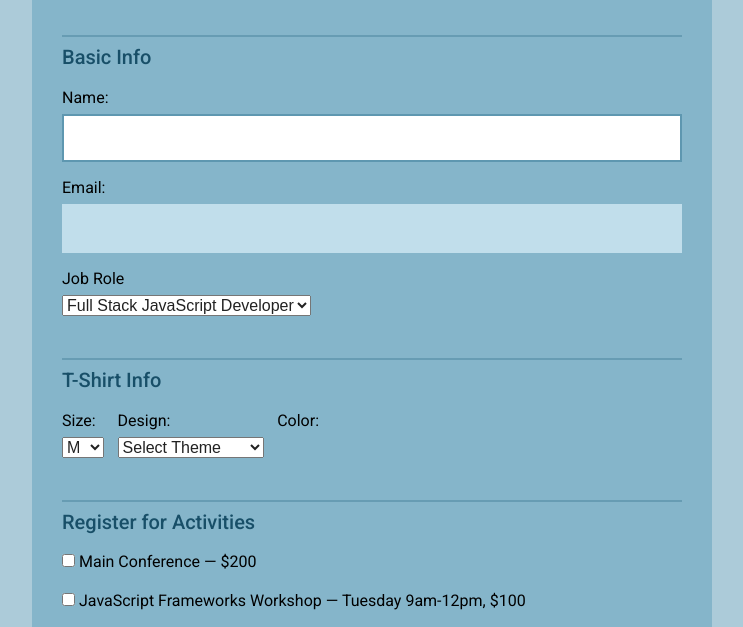
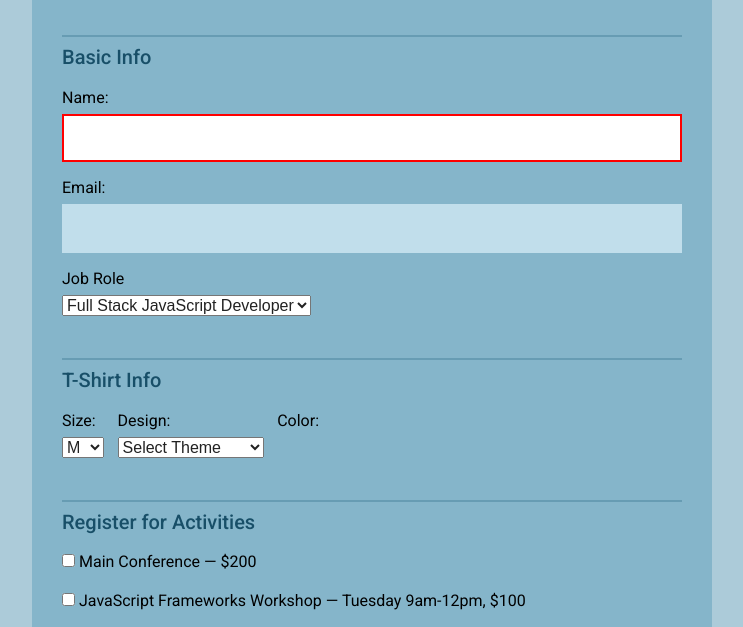
Before and after one commit to luxjoshyua/project-3-interactive-form, a plain HTML site: page index.html in a window 1280 px wide. Shown: the part 173-800 px from the top of the page, without its empty margins (268-1011 px from the left). Drawn offline with nearby package versions, Linux system fonts and the light colour scheme.

Commit message:
activity section

```diff
--- a/js/script.js
+++ b/js/script.js
@@ -54,7 +54,6 @@ $('#design').change(function () {
 });
 
 // ==== Activity ====
-
 // Save activities to a global variable as I need to access throughout
 const activities = document.querySelector('.activities');
 // Create new DOM element for activities
@@ -114,39 +113,30 @@ activities.addEventListener('change', (event) => {
   }
 });
 
-
-
 // ==== Payment ====
-
 // select the credit card div
 const credit = $('#credit-card');
-console.log(credit);
 // select the payPal div
 const payPal = $(credit).next();
 // select the Bitcoin div
 const bitCoin = $(payPal).next();
 // select the payment options
 const paymentOptions = $('#payment');
-console.log(paymentOptions);
 
 // hide the select payment text
 $('#payment options:eq(0)').attr('hidden', true);
-
 // Hide the “Select Payment Method” `option` so it doesn’t show up in the drop down menu.
 $("#payment").val($("#payment option:first").hide());
 
 // listen for changes on the payment dropdown
-$(paymentOptions).change(function(e) {
-  // 'this' sends the value result, we then use this below
+$(paymentOptions).change(function (e) {
+  // 'this' refers to the DOM element, it then sends the value result, which we use below (val)
   determinePaymentFunction($(this).val());
 });
 
 function determinePaymentFunction(val) {
   if (val === "credit card") {
-
     $('#payment option:eq(1)').prop('selected', true);
-
-    // $('#credit-card').attr('hidden', false);
     $(credit).show();
     $(payPal).hide();
     $(bitCoin).hide();
@@ -165,11 +155,92 @@ function determinePaymentFunction(val) {
     $(payPal).hide();
     $(credit).hide();
   }
-}
-
+};
+// call the function, pass the credit card parameter
 determinePaymentFunction('credit card');
 
 
-// Get the value of the payment select element, and if it’s equal to ‘credit card’, set the credit card payment section in the form to show, and set the other two options to hide.
+// ==== Form Validation and Validation Messages ====
+/* Create a separate validation function for each of the required form fields or sections
+○ Name
+○ Email
+○ Activity Section
+○ Credit Card Number (only validated if the payment method is “credit card”)
+○ Zip Code (only validated if the payment method is “credit card”)
+○ CVV (only validated if the payment method is “credit card”)
+* /
 
-// Repeat the above step with the PayPal and BitCoin options so that the selected payment is shown and the others are hidden.
+/* Name function validation
+Use a conditional to check if the input value name field isn't blank
+○ If the criteria are not met, add an error indicator and return false.
+○ If the criteria are met, remove any error indicators and return true.
+ Append element to the DOM near the input or section, give friendly error message,
+ show when the field is invalid, hide when the field is valid
+ */
+// setup the name test function
+function validateName( ) {
+  const $nameField = $('#name');
+  // select the name input, trim removes the leading and trailing spaces/new lines
+  // const $name = $.trim( $('#name').val() );
+  const $nameVal = $('#name').val();
+  if ($nameVal === '') {
+    // criteria are not met, add an error indicator
+    $nameField.css({
+      border: "2px solid red"
+    });
+    // add error message
+    $nameField.append('<span>Please enter a valid name!</span>');
+    return false;
+  } else {
+    // criteria are met, set positive colour
+    $nameField.css({
+      border: "2px solid aqua"
+    });
+    return true;
+  }
+};
+
+validateName( );
+
+
+
+
+
+
+
+
+
+
+
+
+
+/* Email
+Must be validly formatted e.g. dave@teamtreehouse.com
+○ If the criteria are not met, add an error indicator and return false.
+○ If the criteria are met, remove any error indicators and return true.
+Add error indication message that appears near the field if it's failing
+*/
+
+/* Activity
+User must select at least one checkbox under the 'Register for Activities' section of the form
+○ If the criteria are not met, add an error indicator and return false.
+○ If the criteria are met, remove any error indicators and return true.
+Add error indication message that appears near the field if it's failing
+*/
+
+/* Credit Card
+If the selected payment option is credit card, make sure the user has supplied a Credit Card number,
+a Zip Code, and a 3 number CVV value before the form can be submitted
+  - Credit card field should only accept a number between 13 and 16 digits
+  - The zip code field should accept a 5-digit number
+  - The CVV should only accept a number that is exactly 3 digits long
+Make sure validation is only validating credit card info if credit card is the selected payment method
+
+○ If the criteria are not met, add an error indicator and return false.
+○ If the criteria are met, remove any error indicators and return true.
+
+Add error indication message that appears near the field if it's failing
+
+
+
+*/
```
Also changed, not shown: index.html (+1 -0 lines), 2 other files.
